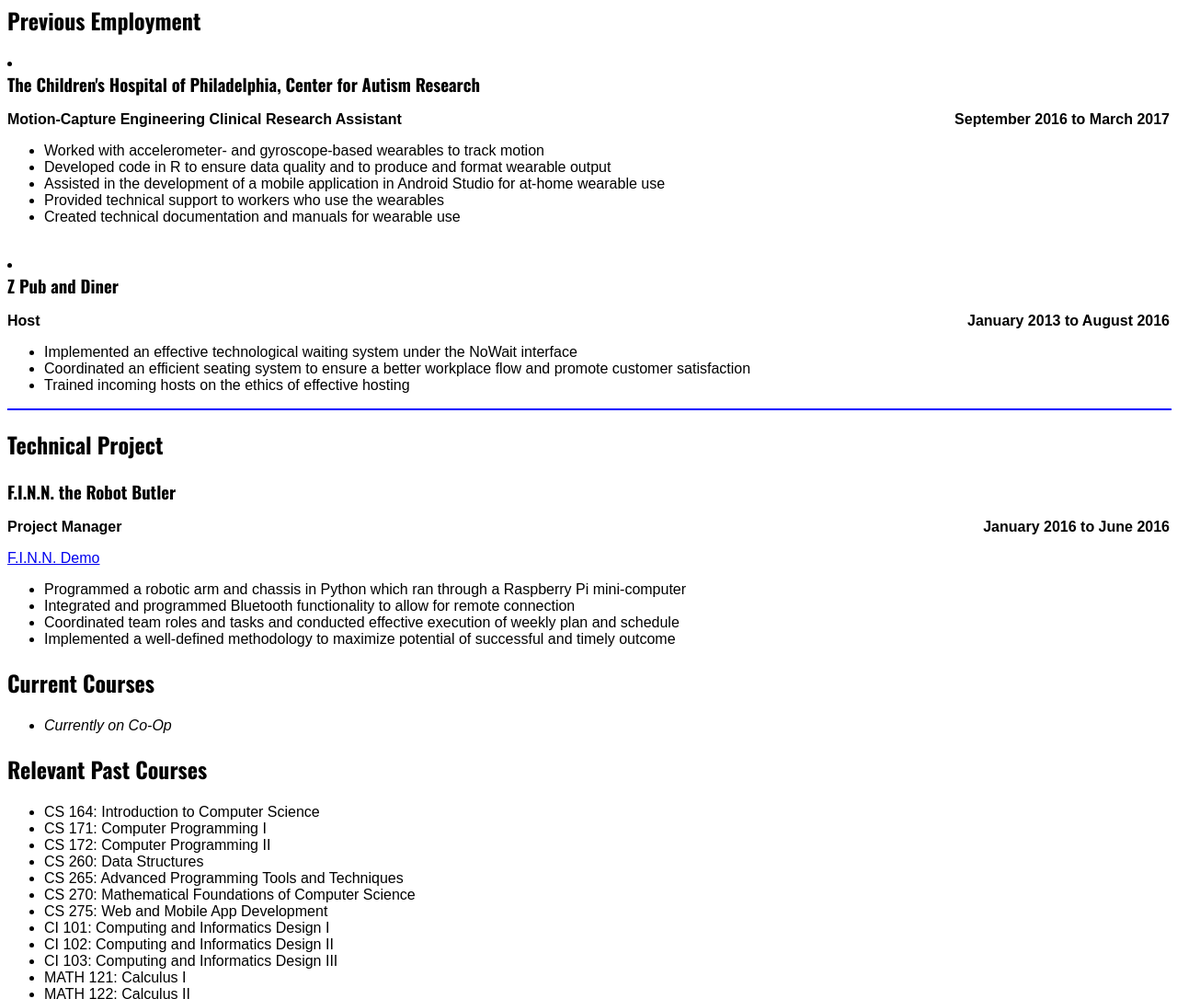
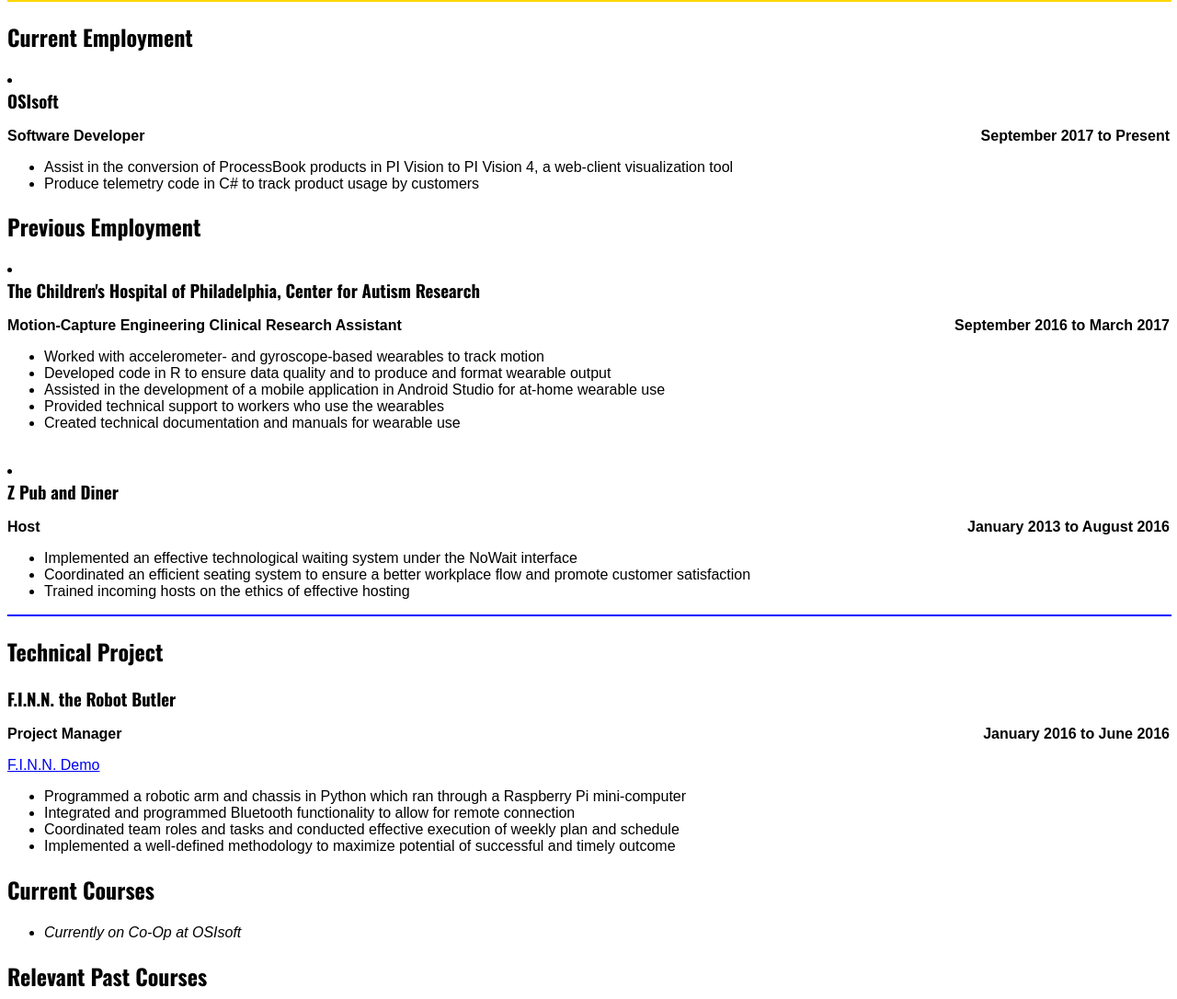
Before and after one commit to rmm429/Personal-Website, a plain HTML site: page info.html in a window 1280 px wide. Shown: the part 1040-2126 px from the top of the page at 92% size. Drawn offline with nearby package versions, Linux system fonts and the light colour scheme; a web font is replaced by a local one.

Commit message:
Added OSIsoft employment info

```diff
--- a/info.html
+++ b/info.html
@@ -144,6 +144,7 @@
 	<li>Python</li>
 	<li>Java</li>
 	<li>C++</li>
+	<li>C#</li>
 	<li>HTML</li>
 	<li>R</li>
 </ul>
@@ -194,6 +195,24 @@
 </div>
 
 <hr id="Employment" width="100%" color="gold">
+
+<h2>Current Employment</h2>
+
+<li><h3 style="margin: 0; padding: 0;">OSIsoft</h3></li>
+<div style="float: left; width: auto; border: none;">
+	<p><b>Software Developer</b></p>
+</div>
+<div style="float: right; width: auto; border: none;">
+	<p><b>September 2017 to Present</b></p>
+</div>
+<div style="clear: both;">
+	<ul>
+		<li>Assist in the conversion of ProcessBook products in PI Vision to PI Vision 4, a web-client visualization tool</li>
+		<li>Produce telemetry code in C# to track product usage by customers</li>
+	</ul>
+</div>
+
+
 
 
 <h2>Previous Employment</h2>
@@ -261,7 +280,7 @@
 
 <ul>
 
-	<li><i>Currently on Co-Op</i></li>
+	<li><i>Currently on Co-Op at OSIsoft</i></li>
 
 </ul>
 
```
